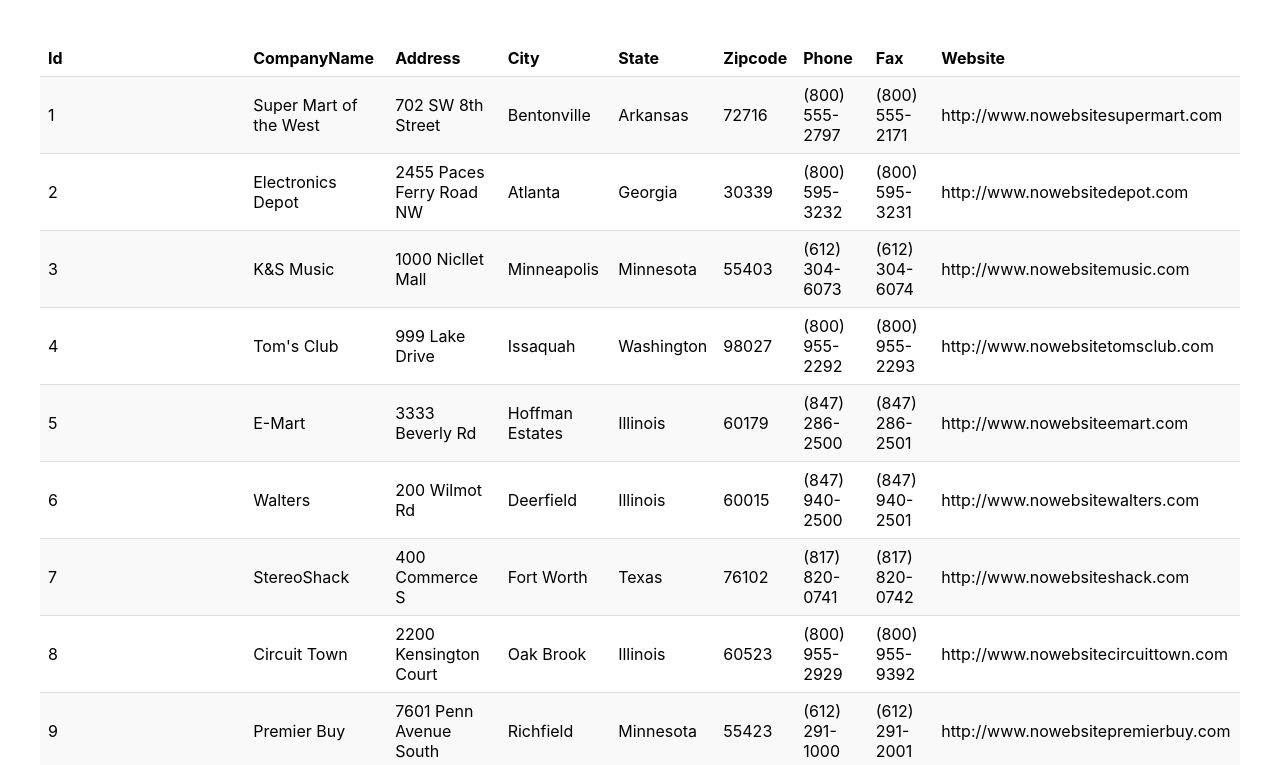
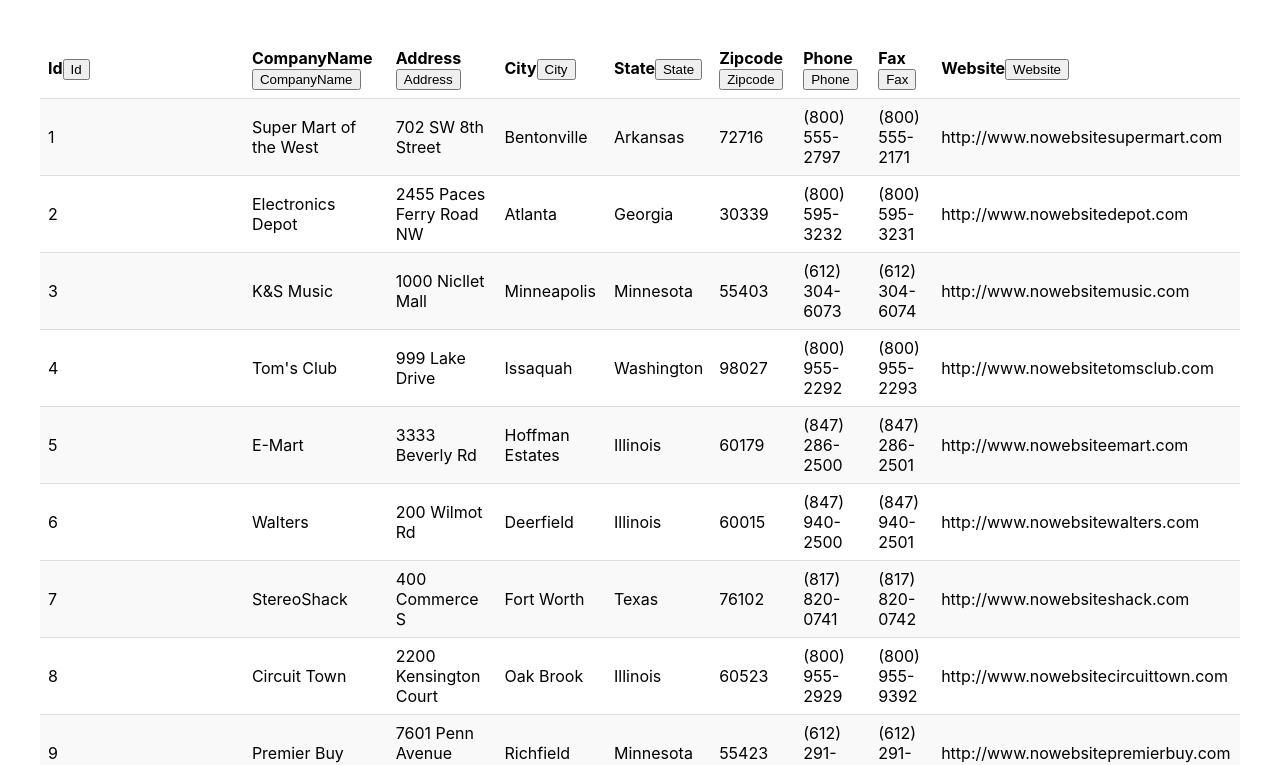
Before and after one commit to christek/simple-grid, a React (Create React App) app: page / in a window 1280 px wide. Shown: the top 765 px of the page. Built offline with nearby package versions, Linux system fonts and the light colour scheme; data requests are answered from the project's data file.

Commit message:
sorting by column working

```diff
--- a/package.json
+++ b/package.json
@@ -9,6 +9,7 @@
     "styled-components": "^4.1.3"
   },
   "scripts": {
+    "server": "json-server --watch db.json --port 3004",
     "start": "react-scripts start",
     "build": "react-scripts build",
     "test": "react-scripts test",
--- a/src/App.js
+++ b/src/App.js
@@ -25,7 +25,10 @@
           headerName: "Fax", field: "Fax"
         }, {
           headerName: "Website", field: "Website"
-        }]} />
+        }]}
+        pageSize={10}
+        sortCol={"id"}
+        />
       </div>
     );
   }
--- a/src/Grid.js
+++ b/src/Grid.js
@@ -10,17 +10,19 @@
       items: [],
       page: 1,
       totalCount: 0,
+      sortColum: this.props.sortCol,
+      order: "asc",
     };
 
     this.incrementPagination = this.incrementPagination.bind(this);
     this.decrementPagination = this.decrementPagination.bind(this);
     this.changePagination = this.changePagination.bind(this);
     this.fetchData = this.fetchData.bind(this);
+    this.sortHere = this.sortHere.bind(this);
   }
 
   fetchData() {
-    fetch(`http://localhost:3004/data?_page=${this.state.page}`).then((res) => {
-      console.log(res.headers.get( 'X-Total-Count' ));
+    fetch(`http://localhost:3004/data?_page=${this.state.page}&_limit=${this.props.pageSize}&_sort=${this.state.sortColum}&_order=${this.state.order}`).then((res) => {
       this.setState({
         totalCount: parseInt(res.headers.get( 'X-Total-Count' ))
       });
@@ -47,7 +49,7 @@
   }
 
   incrementPagination() {
-    if (this.state.page * 10 < (Math.ceil((this.state.totalCount+1)/10)*10)) {
+    if (this.state.page * this.props.pageSize < (Math.ceil((this.state.totalCount+1)/this.props.pageSize)*this.props.pageSize)) {
       this.setState({ page: this.state.page + 1 }, () => {
         this.fetchData();
       });
@@ -68,11 +70,18 @@
   }
 
   changePagination(event) {
-    if (!(parseInt(event.target.value) * 10 <= (Math.ceil((this.state.totalCount+1)/10)*10))) return;
+    if (!(parseInt(event.target.value) * this.props.pageSize <= (Math.ceil((this.state.totalCount+1)/this.props.pageSize)*this.props.pageSize))) return;
     if (event.target.value === '') return;
     this.setState({ page: parseInt(event.target.value) }, () => {
       this.fetchData();
     });
+  }
+
+  sortHere(event) {
+    this.setState({ sortColum: event.target.value }, () => {
+      this.fetchData();
+    });
+    console.log(event.target.value);
   }
 
   componentDidMount() {
@@ -91,7 +100,7 @@
           <tbody>
           <tr>
             {this.props.columnDefs.map(item => (
-              <th key={item.headerName}>{item.headerName}</th>
+              <th key={item.headerName}>{item.headerName}<input value={item.headerName} type="button" onClick={this.sortHere} /></th>
             ))}
           </tr>
           {items.map(item => (
```
Also changed, not shown: 1 other file (tests, documents, lock files or other folders).
